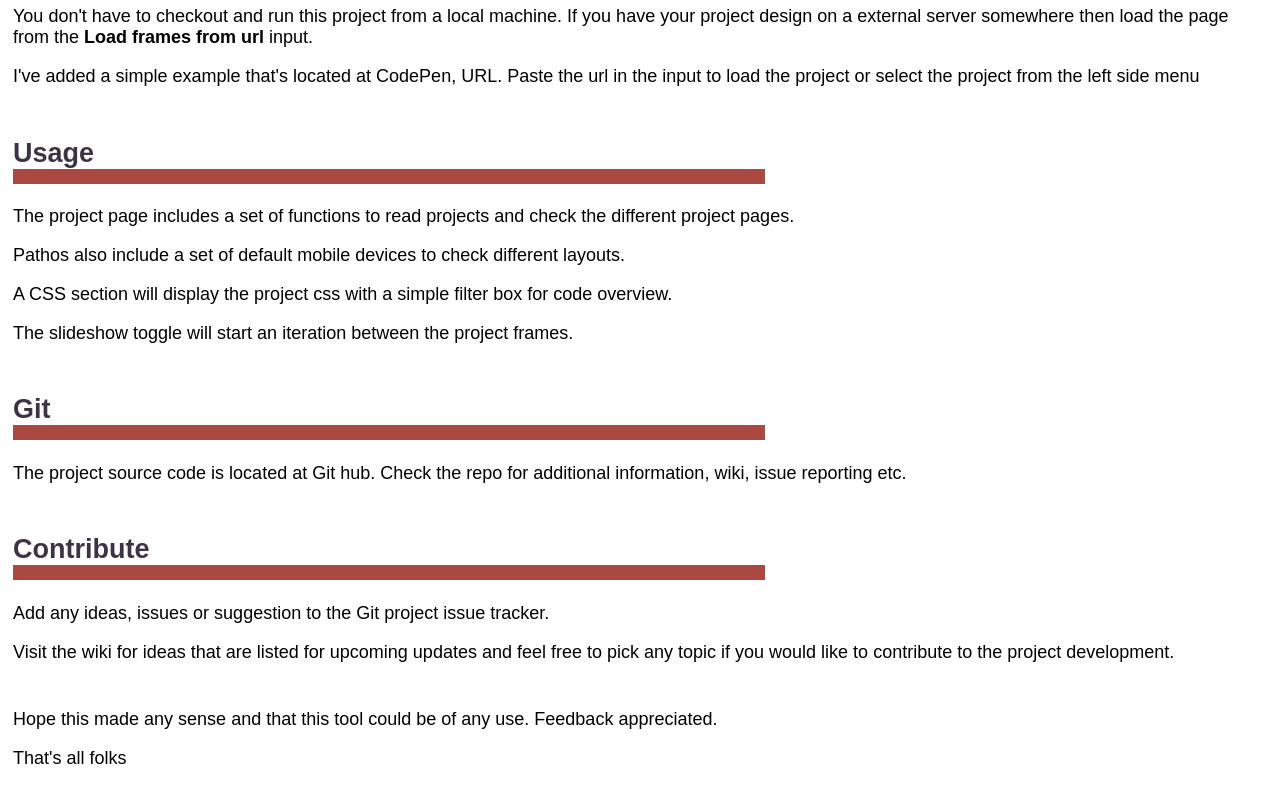
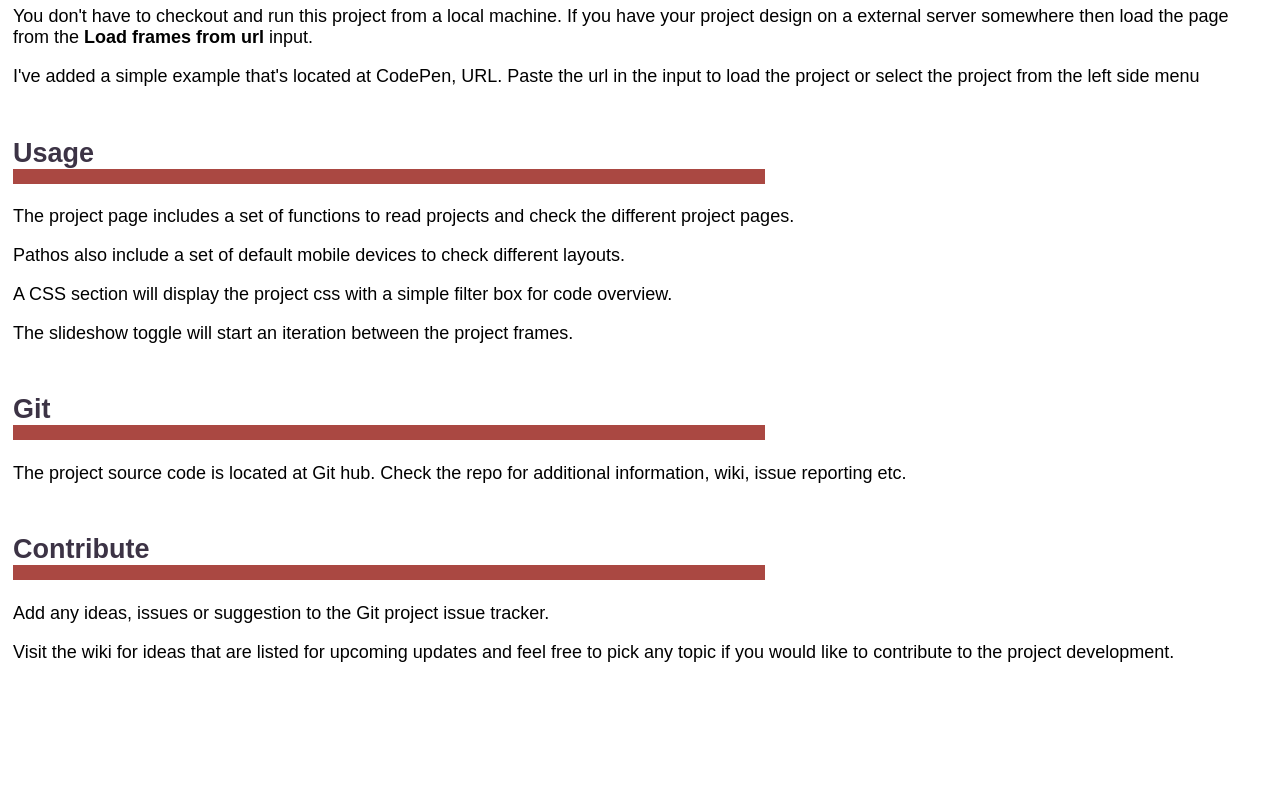
Before and after one commit to ImanimalXI/pathos, a website: page dev/frames/Example/index.html in a window 1280 px wide. Shown: the part 1852-2652 px from the top of the page. After the commit the page ends 2546 px from the top, so only its background shows below. Drawn offline with Linux system fonts and the light colour scheme; a web font is replaced by a local one.

Commit message:
Updated Readme

```diff
--- a/dev/frames/Example/index.html
+++ b/dev/frames/Example/index.html
@@ -74,10 +74,7 @@
             to the project development.</p>
     </div>
 
-    <div class="page" data-frame='{"title":"Goodby"}'>
-        <p>Hope this made any sense and that this tool could be of any use. Feedback appreciated.</p>
-        <p>That's all folks</p>
-    </div>
+
 
 </div>
 </body>
```
Also changed, not shown: README.md.
